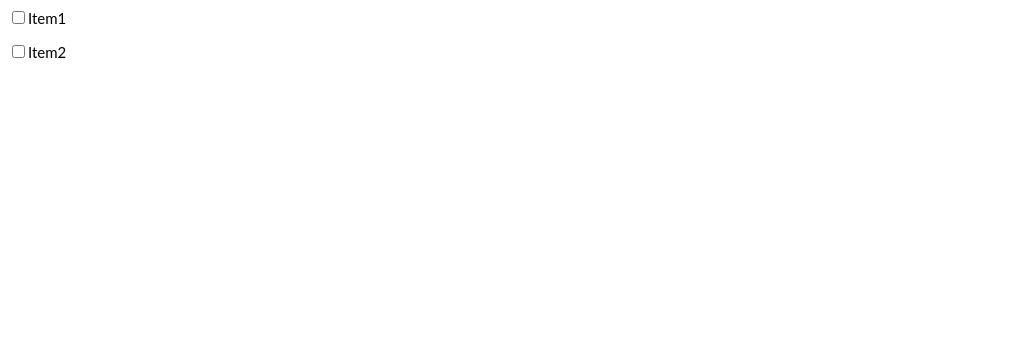
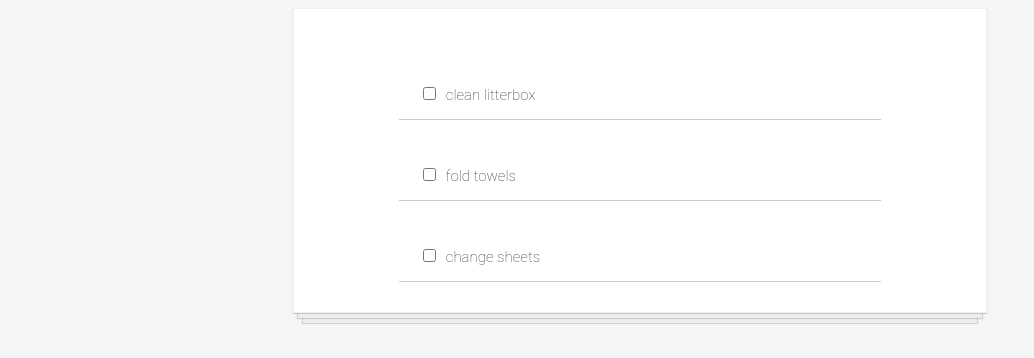
Before and after one commit to jfullerco/react-l862jl, a React (Create React App) app: page / in a window 1280 px wide. Shown: the top 358 px of the page, without its empty margins (0-1034 px from the left). Built offline with nearby package versions, Linux system fonts and the light colour scheme.

Commit message:
3 files modified, 1 added

```diff
--- a/src/comp/App.js
+++ b/src/comp/App.js
@@ -1,21 +1,16 @@
 import React from 'react'
 
 import ToDo from './ToDo'
+import todosData from './todosData'
 import '../style.css'
 
 function App() {
+
+  const todoItems = todosData.map(item => <ToDo item={item} />)
+
   return(
-    <div className="ToDoList">
-      <ToDo
-      todolist = {{listitem: "Item1"}}
-
-      />
-
-
-      <ToDo
-      todolist = {{listitem: "Item2"}}
-
-      />
+    <div className="todo-list">
+      {todoItems}
 
     </div>
 
--- a/src/comp/ToDo.js
+++ b/src/comp/ToDo.js
@@ -5,9 +5,9 @@ import '../style.css'
 
 function ToDo(props) {
   return(
-    <div className="ToDoItem">
+    <div className="todo-item">
       <p><input type="checkbox" />
-        {props.todolist.listitem}
+        {props.item.itemToDo}
       </p>
 
 
--- /dev/null
+++ b/src/comp/todosData.js
@@ -0,0 +1,19 @@
+const todosData = [
+  {
+      id: 1,
+      itemToDo: "clean litterbox",
+      completed: false,
+  },
+  {
+    id: 2,
+    itemToDo: "fold towels",
+    completed: false,
+  },
+  {
+    id: 3,
+    itemToDo: "change sheets",
+    completed: false,
+  }
+]
+
+export default todosData
--- a/src/style.css
+++ b/src/style.css
@@ -1,22 +1,23 @@
-h1, p {
+body {
 
-  font-family: Lato
+  background: whitesmoke;
 
 }
 
-.ToDoItem {
-
-font-family: Lato;
-font-size: 15
-
+.todo-item {
+    display: flex;
+    justify-content: flex-start;
+    align-items: center;
+    padding: 30px 20px 0;
+    width: 70%;
+    border-bottom: 1px solid #cecece;
+    font-family: Roboto, sans-serif;
+    font-weight: 100;
+    font-size: 15px;
+    color: #333333;
 }
 
-.ToDoList {
 
-font-family: Lato;
-font-size: 25
-
-}
 
 .ToDoItemChange {
 
@@ -24,3 +25,34 @@ text-decoration: line-through;
 text-decoration-color: gray
 
 }
+
+.todo-list {
+    background-color: white;
+    margin: auto;
+    width: 50%;
+    display: flex;
+    flex-direction: column;
+    align-items: center;
+    border: 1px solid #efefef;
+    box-shadow:
+    /* The top layer shadow */
+        0 1px 1px rgba(0,0,0,0.15),
+            /* The second layer */
+        0 10px 0 -5px #eee,
+            /* The second layer shadow */
+        0 10px 1px -4px rgba(0,0,0,0.15),
+            /* The third layer */
+        0 20px 0 -10px #eee,
+            /* The third layer shadow */
+        0 20px 1px -9px rgba(0,0,0,0.15);
+    padding: 30px;
+}
+
+input[type=checkbox] {
+    margin-right: 10px;
+    font-size: 30px;
+}
+
+input[type=checkbox]:focus {
+    outline: 0;
+}
```
